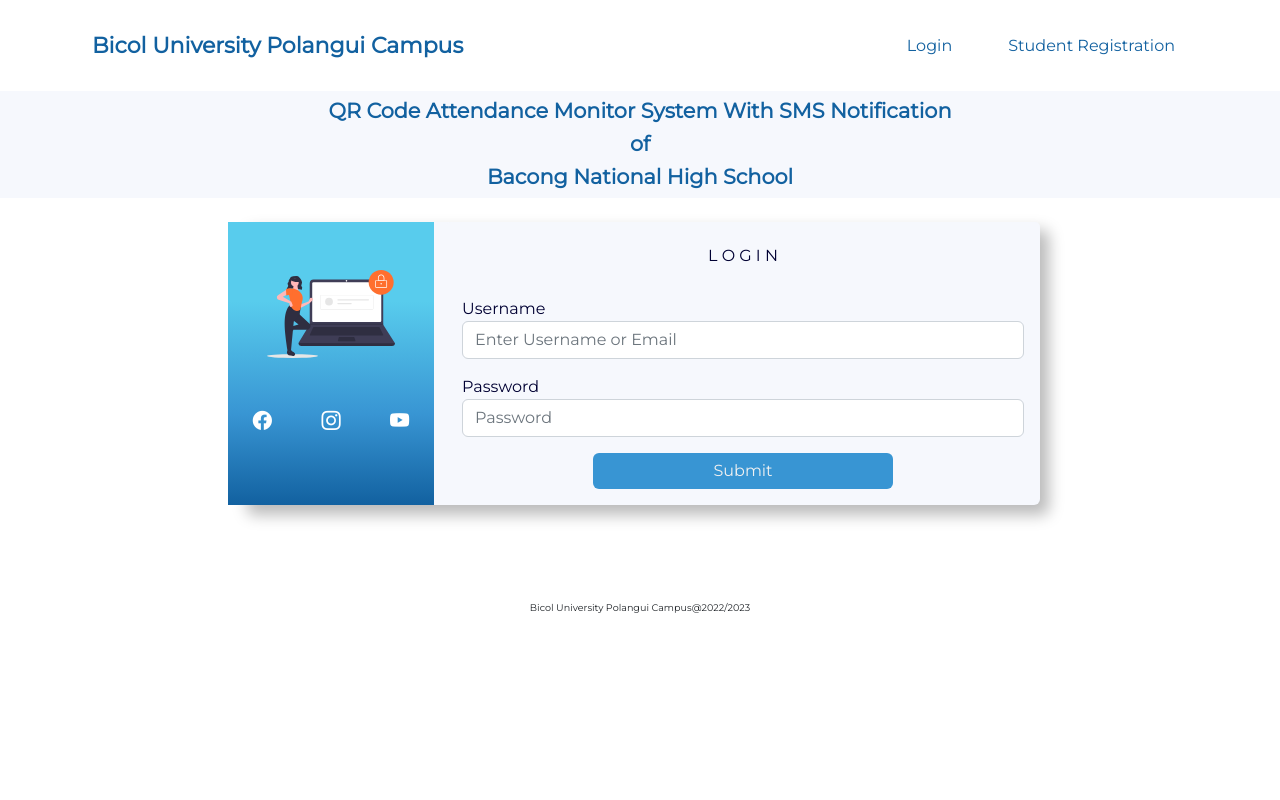
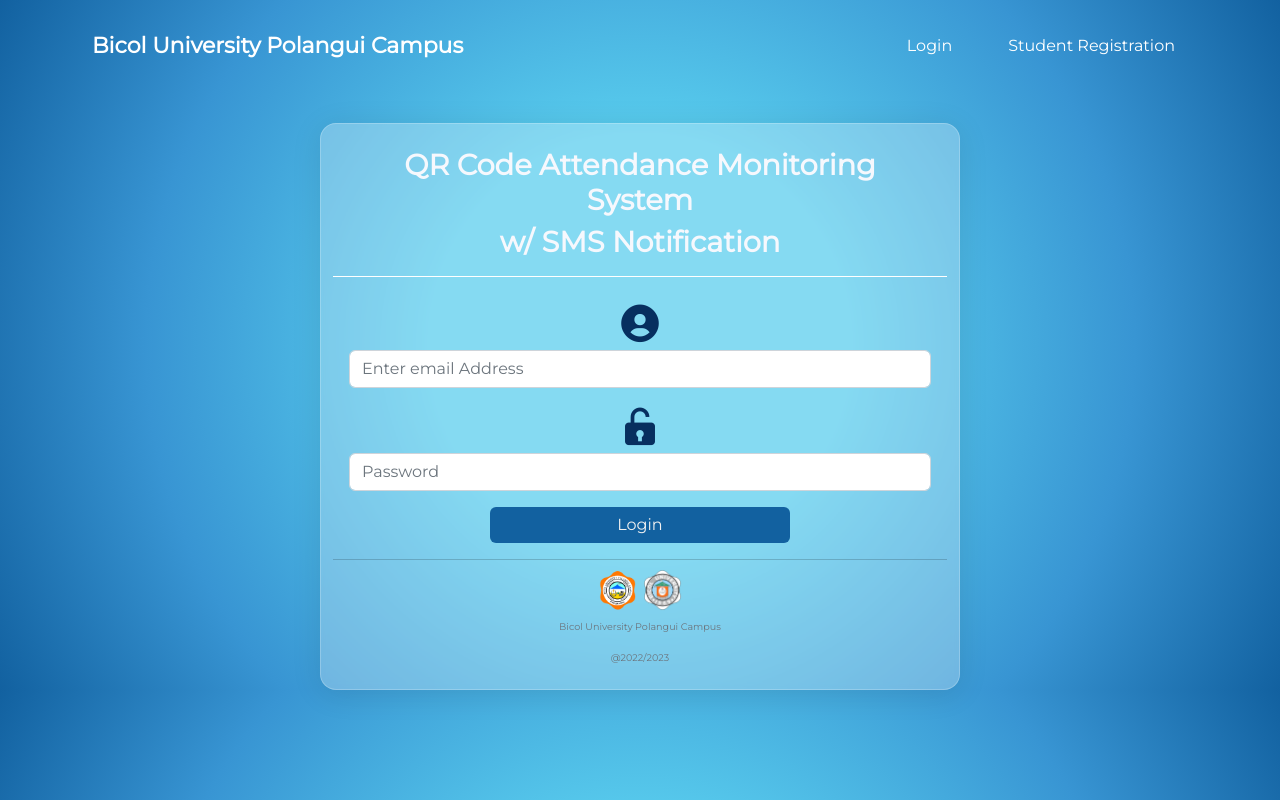
Before and after one commit to Thomas-git-hub/QR-SMS-Attendance-System, a PHP site: page / in a window 1280 px wide. Run offline with PHP 8.4, Linux system fonts and the light colour scheme; some libraries are stand-ins or nearby versions.

Commit message:
updated login, Assign Subject UI Done

```diff
--- a/admin/includes/sidenav.php
+++ b/admin/includes/sidenav.php
@@ -29,7 +29,7 @@
        <span class="tooltip">Manage Instructor</span>
      </li>
      <li>
-       <a href="settings.php">
+       <a href="assign-subject.php">
          <i class='bx bx-book-reader'></i>
          <span class="links_name">Assigned Subjects</span>
        </a>
--- a/css/index.css
+++ b/css/index.css
@@ -4,37 +4,63 @@
 
 body{
 	font-family: 'Montserrat', sans-serif;
+	background: rgb(88,204,237);
+	background: radial-gradient(circle, rgba(88,204,237,1) 29%, rgba(56,149,211,1) 68%, rgba(18,97,160,1) 100%);
 }
 
 .text-label{
 	color: #000033;
 }
 
+.bxs-user-circle{
+	font-size: 45px;
+	color: #072f5f;
+}
+.bxs-lock-open{
+	font-size: 45px;
+	color: #072f5f;
+}
+
 .card{
 	box-shadow: 8px 9px 15px 1px rgba(0,0,0,0.27);
 	-webkit-box-shadow: 8px 9px 15px 1px rgba(0,0,0,0.27);
 	-moz-box-shadow: 8px 9px 15px 1px rgba(0,0,0,0.27);
-	background-color: #f6f8fd;
-	border: none;
+
+		/* From https://css.glass */
+	background: rgba(255, 255, 255, 0.27);
+	border-radius: 16px;
+	box-shadow: 0 4px 30px rgba(0, 0, 0, 0.1);
+	backdrop-filter: blur(3.1px);
+	-webkit-backdrop-filter: blur(3.1px);
+	border: 1px solid rgba(255, 255, 255, 0.22);
+
+	/*background-color: #f6f8fd;
+	border: none;*/
+	width: 40rem;
 }
 
 .card-header{
-	background-color: #f6f8fd;
+	background-color: transparent;
+	/*background-color: #f6f8fd;*/
 	color: #000033;
-	border-bottom: none;
+	border-bottom: 1px solid #ffff;
 }
 
 .btn-submit{
 	width: 300px;
 	color: #f1f1f1;
-	background-color: #3895d3;
+	background-color: #1261a0;
 	border: none;
 }
 
 .btn-submit:hover{
 	color: #ffffff;
-	background-color: #1261a0;
+	background-color: #072f5f;
 	border: none;
+}
+
+.card-footer{
+	background-color: transparent;
 }
 
 .col-img{
@@ -46,24 +72,9 @@ body{
 	color: #ffffff;
 }
 
-.bi-facebook{
-	color: #ffff;
-	font-size: 120%;
-}
-
-.bi-instagram{
-	color: #ffff;
-	font-size: 120%;
-}
-
-.bi-youtube{
-	color: #ffff;
-	font-size: 120%;
-}
-
 .h6-system-title{
-	color: #1261a0;
-	font-size: 130%;
+	color: #f6f8fd;
+	font-size: 180%;
 	font-weight: bold;
 }
 
--- a/css/style.css
+++ b/css/style.css
@@ -20,7 +20,7 @@ body {
 }
 
 .span-nav-title{
-  color: #1261a0;
+  color: #ffff;
 }
 
 .head__custom-nav button span img {
@@ -34,7 +34,7 @@ body {
 .head__custom-nav #navbarNav .navbar-nav .nav-item .nav-link{
   display: inline-block;
   padding: 8px 22px;
-  color: #1261a0;
+  color: #ffff;
   border: 1px solid transparent;
   text-decoration: none;
   /*transition: 0.5s cubic-bezier(0.785, 0.135, 0.15, 0.86);*/
@@ -50,7 +50,7 @@ body {
 .head__custom-nav #navbarNav .navbar-nav .nav-item .register {
   display: inline-block;
   padding: 8px 22px;
-  color: #1261a0;
+  color: #ffff;
   border: 1px solid transparent;
   border-radius: 10px;
   text-decoration: none;
--- a/index.php
+++ b/index.php
@@ -8,7 +8,10 @@
 
 	<link rel="stylesheet" type="text/css" href="css/bootstrap.min.css">
 	<link rel="stylesheet" type="text/css" href="css/index.css">
-	<link rel="stylesheet" type="text/css" href="css/boxicons.min.css">
+
+
+	<!-- online lng gumagana yung box icon -->
+	<link href='https://unpkg.com/boxicons@2.1.2/css/boxicons.min.css' rel='stylesheet'>
 
 	<!-- Option 1: Include in HTML -->
 	<link rel="stylesheet" href="https://cdn.jsdelivr.net/npm/bootstrap-icons@1.3.0/font/bootstrap-icons.css">
@@ -18,6 +21,41 @@
 	<?php include_once('includes/nav.php') ?>
 
 	<div class="container-fluid">
+
+		<div class="row d-flex justify-content-center mt-5">
+				<div class="card text-center">
+				  <div class="card-header">
+				    <h6 class="h6-system-title mt-3">QR Code Attendance Monitoring System</h6>
+				    <h6 class="h6-system-title">w/ SMS Notification</h6>
+				  </div>
+				  <div class="card-body">
+				    <form>
+					  <div class="form-group mb-3">
+					  	<i class='bx bxs-user-circle d-flex justify-content-center mx-4 mb-1 mt-2'></i>
+					    <!-- <label for="exampleInputEmail1">Email address</label> -->
+					    <input type="email" class="form-control" id="exampleInputEmail1" aria-describedby="emailHelp" placeholder="Enter email Address">
+					  </div>
+					  <div class="form-group mb-3">
+					  	<i class='bx bxs-lock-open	wq d-flex justify-content-center mx-4 mb-1'></i>
+					    <!-- <label for="exampleInputPassword1">Password</label> -->
+					    <input type="password" class="form-control" id="exampleInputPassword1" placeholder="Password">
+					  </div>
+					  <button type="submit" class="btn btn-primary btn-submit">Login</button>
+					</form>
+				  </div>
+				  <div class="card-footer text-muted">
+				  	<img src="assets/png/bupc.png" width="7%;">
+				  	<img src="assets/png/bu.png" width="7%;">
+				    <p class="p-footer mt-2">Bicol University Polangui Campus</p>
+			 		<p class="p-footer">@2022/2023</p>
+				  </div>
+				</div>
+			</div>
+		</div>
+	</div>
+
+
+	<!-- <div class="container-fluid">
 
 	<div class="row" style="background-color: #f6f8fd;">
 		<div class="col d-flex justify-content-center mt-2">
@@ -101,17 +139,8 @@
 		 </div>
 	 </div>
 
-</div>
+</div> -->
 
-
-<!-- <div class="row mt-5">
-	<div class="col">
-		<footer>
-			<h6 class="text-lg-center">
-				Bicol University Polangui Campus 2022
-			</h6>
-		</footer>
-	</div> -->
 </div>
 
 
```
Also changed, not shown: other parts of css/index.css (+52 -0 lines), admin/assign-subject.php (added, +204 -0 lines), admin/css/manage-instructor.css (+26 -0 lines), admin/assigned-subject.php (deleted), assets/png/bu.png (added), assets/png/bupc.png (added).
